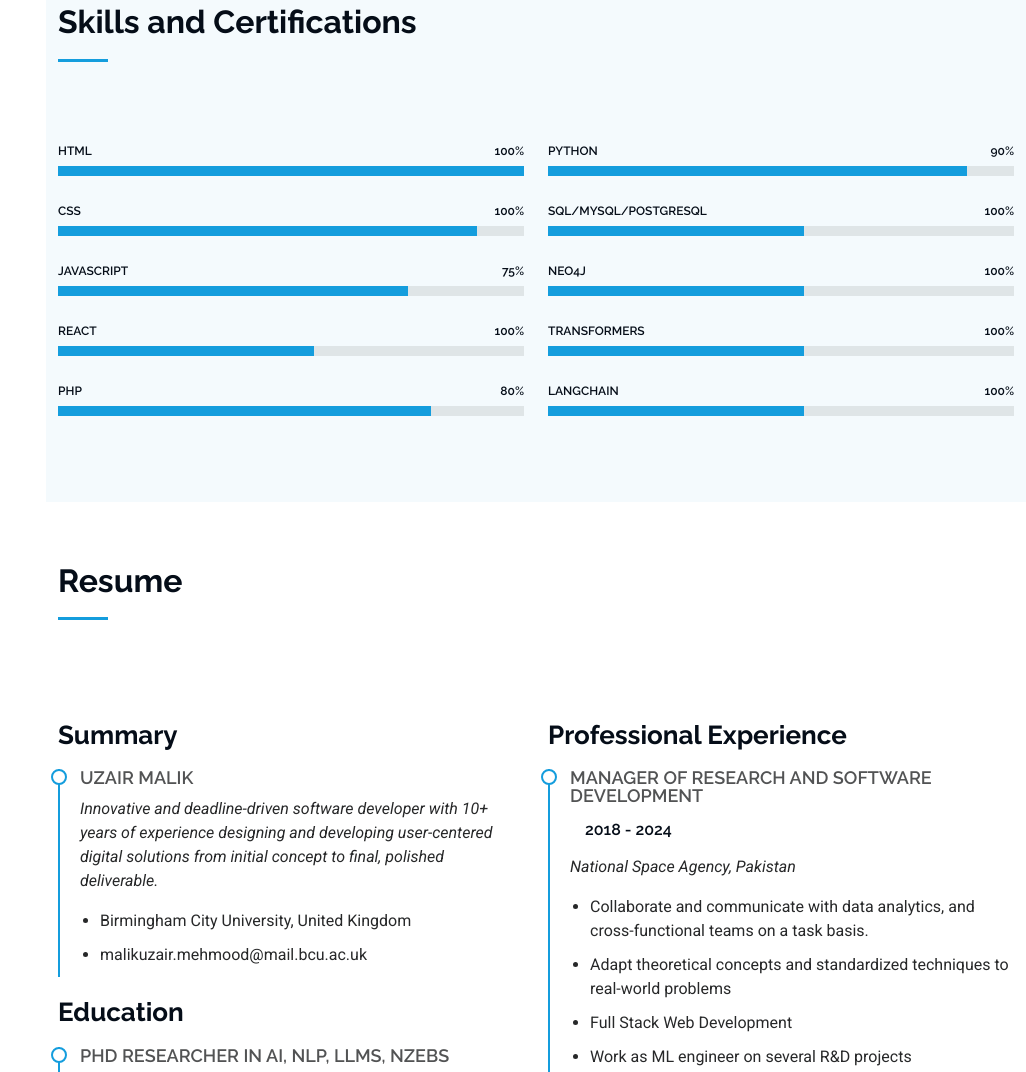
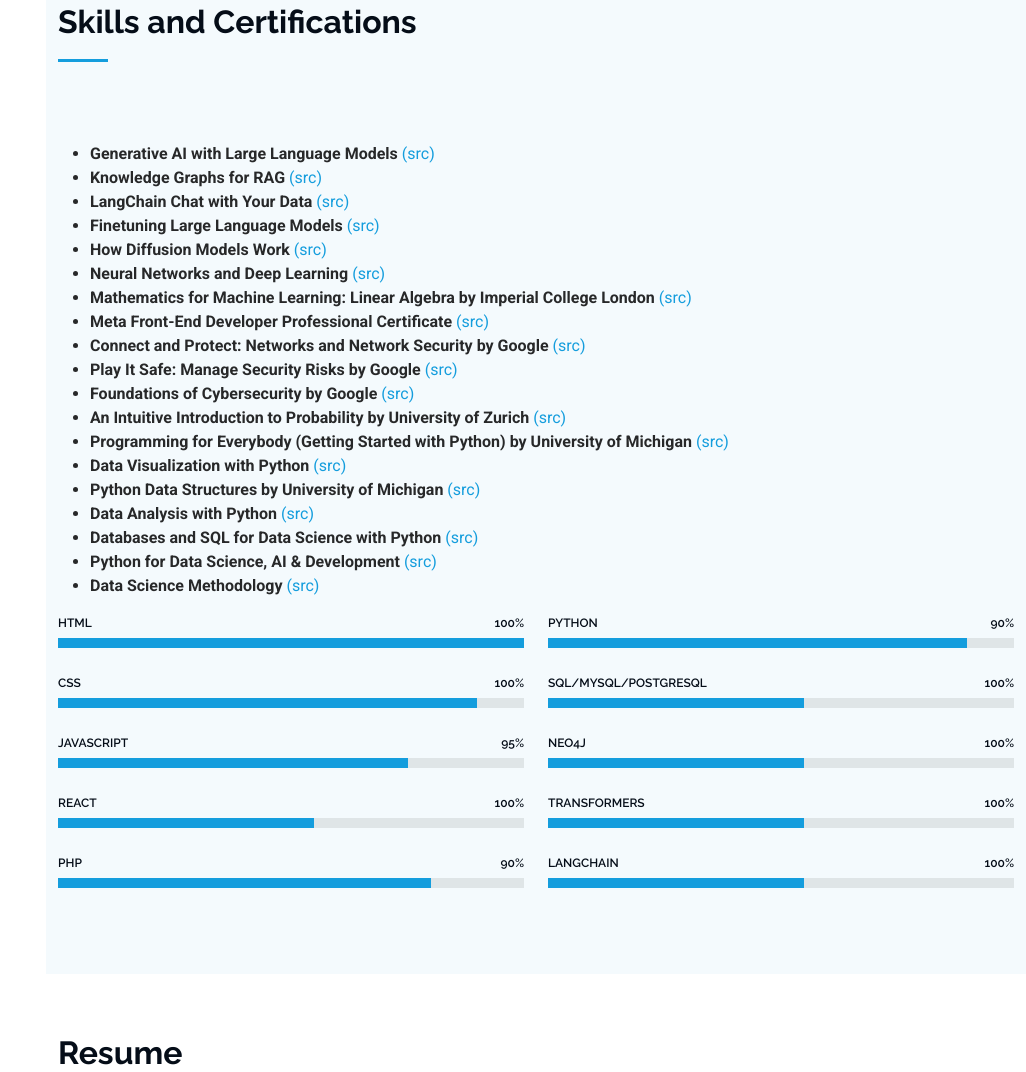
Before and after one commit to uzair-malik/uzair-malik.github.io, a plain HTML site: page index.html in a window 1280 px wide. Shown: the part 1187-2259 px from the top of the page, without its empty margins (254-1280 px from the left). Drawn offline with Linux system fonts and the light colour scheme.

Commit message:
add certifications

```diff
--- a/index.html
+++ b/index.html
@@ -63,11 +63,12 @@
       <ul>
         <li><a href="#hero" class="active"><i class="bi bi-house navicon"></i>Home</a></li>
         <li><a href="#about"><i class="bi bi-person navicon"></i> About</a></li>
+        <li><a href="#skills"><i class="bi bi-hdd-stack navicon"></i> Services</a></li>
         <li><a href="#resume"><i class="bi bi-file-earmark-text navicon"></i> Resume</a></li>
-        <li><a href="#portfolio"><i class="bi bi-images navicon"></i> Portfolio</a></li>
-        <li><a href="#services"><i class="bi bi-hdd-stack navicon"></i> Services</a></li>
+        <li><a href="#portfolio"><i class="bi bi-images navicon"></i> Projects</a></li>
 
-        <li><a href="#contact"><i class="bi bi-envelope navicon"></i> Contact</a></li>
+
+
       </ul>
     </nav>
 
@@ -113,6 +114,48 @@
 
       <div class="container" data-aos="fade-up" data-aos-delay="100">
 
+        <ul>
+          <li><strong>Generative AI with Large Language Models </strong> <a href="https://www.coursera.org/account/accomplishments/verify/MHNO7Z9HD5Y1">(src)</a>
+          </li>
+          <li><strong>Knowledge Graphs for RAG </strong> <a href="https://learn.deeplearning.ai/accomplishments/087ab6fa-e624-4eae-ab84-7b57ca069e81?usp=sharing">(src)</a>
+          </li>
+          <li><strong>LangChain Chat with Your Data </strong> <a href="https://learn.deeplearning.ai/accomplishments/55d4e65c-f3ac-4d78-8971-2ac98fc46e4a?usp=sharing">(src)</a>
+          </li>
+          <li><strong>Finetuning Large Language Models </strong> <a href="https://learn.deeplearning.ai/accomplishments/2f3c363b-7912-4a0d-97a5-7eead47c55d5?usp=sharing">(src)</a>
+          </li>
+          <li><strong>How Diffusion Models Work </strong> <a href="https://learn.deeplearning.ai/accomplishments/7a89fe3e-14c9-40f6-874b-b21facf0371f?usp=sharing">(src)</a>
+          </li>
+          <li><strong>Neural Networks and Deep Learning </strong> <a href="https://www.coursera.org/account/accomplishments/verify/KY7GWG8CU83C">(src)</a>
+          </li>
+          <li><strong>Mathematics for Machine Learning: Linear Algebra by Imperial College London </strong> <a href="https://www.coursera.org/account/accomplishments/verify/SHJ6QWACU82U">(src)</a>
+          </li>
+          <li><strong>Meta Front-End Developer Professional Certificate </strong> <a href="https://www.coursera.org/account/accomplishments/professional-cert/QRRX2NWUDS96">(src)</a>
+          </li>
+          <li><strong>Connect and Protect: Networks and Network Security by Google </strong> <a href="https://www.coursera.org/account/accomplishments/verify/T7RRLGFMGNH2">(src)</a>
+          </li>
+          <li><strong>Play It Safe: Manage Security Risks by Google </strong> <a href="https://www.coursera.org/account/accomplishments/verify/KKJHPDGDCCWG">(src)</a>
+          </li>
+           <li><strong>Foundations of Cybersecurity by Google </strong> <a href="https://www.coursera.org/account/accomplishments/verify/NUWHR2A8S77M">(src)</a>
+          </li>
+          <li><strong>An Intuitive Introduction to Probability by University of Zurich </strong> <a href="https://www.coursera.org/account/accomplishments/verify/6HWXTJRACPJ4">(src)</a>
+          </li>
+          <li><strong>Programming for Everybody (Getting Started with Python) by University of Michigan </strong> <a href="https://www.coursera.org/account/accomplishments/verify/5MKQ3PEVME73">(src)</a>
+          </li>
+          <li><strong>Data Visualization with Python </strong> <a href="https://www.coursera.org/account/accomplishments/verify/X8U5QVQWX87D">(src)</a>
+          </li>
+          <li><strong>Python Data Structures by University of Michigan </strong> <a href="https://www.coursera.org/account/accomplishments/verify/8S32R4DU2UHE">(src)</a>
+          </li>
+          <li><strong>Data Analysis with Python </strong> <a href="https://www.coursera.org/account/accomplishments/verify/2F7XW78TXRYH">(src)</a>
+          </li>
+          <li><strong>Databases and SQL for Data Science with Python </strong> <a href="https://www.coursera.org/account/accomplishments/verify/EEEYF5B2D4S2">(src)</a>
+          </li>
+          <li><strong>Python for Data Science, AI & Development </strong> <a href="https://www.coursera.org/account/accomplishments/verify/LQ6VG9CRF5QE">(src)</a>
+          </li>
+          <li><strong>Data Science Methodology </strong> <a href="https://www.coursera.org/account/accomplishments/verify/3SL54UG75R5A">(src)</a>
+          </li>
+
+        </ul>
+
         <div class="row skills-content skills-animation">
 
           <div class="col-lg-6">
@@ -132,7 +175,7 @@
             </div><!-- End Skills Item -->
 
             <div class="progress">
-              <span class="skill"><span>JavaScript</span> <i class="val">75%</i></span>
+              <span class="skill"><span>JavaScript</span> <i class="val">95%</i></span>
               <div class="progress-bar-wrap">
                 <div class="progress-bar" role="progressbar" aria-valuenow="75" aria-valuemin="0" aria-valuemax="100"></div>
               </div>
@@ -144,7 +187,7 @@
               </div>
             </div><!-- End Skills Item -->
             <div class="progress">
-              <span class="skill"><span>PHP</span> <i class="val">80%</i></span>
+              <span class="skill"><span>PHP</span> <i class="val">90%</i></span>
               <div class="progress-bar-wrap">
                 <div class="progress-bar" role="progressbar" aria-valuenow="80" aria-valuemin="0" aria-valuemax="100"></div>
               </div>
```
